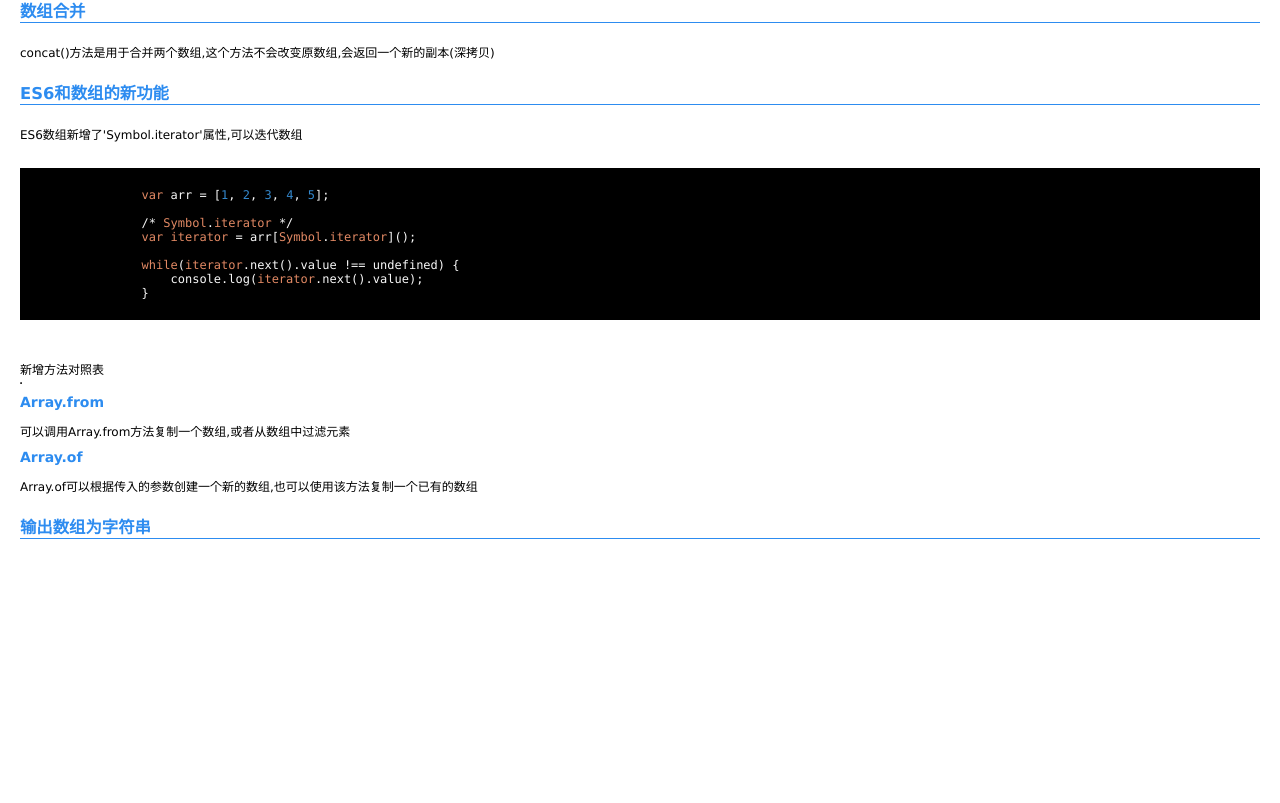
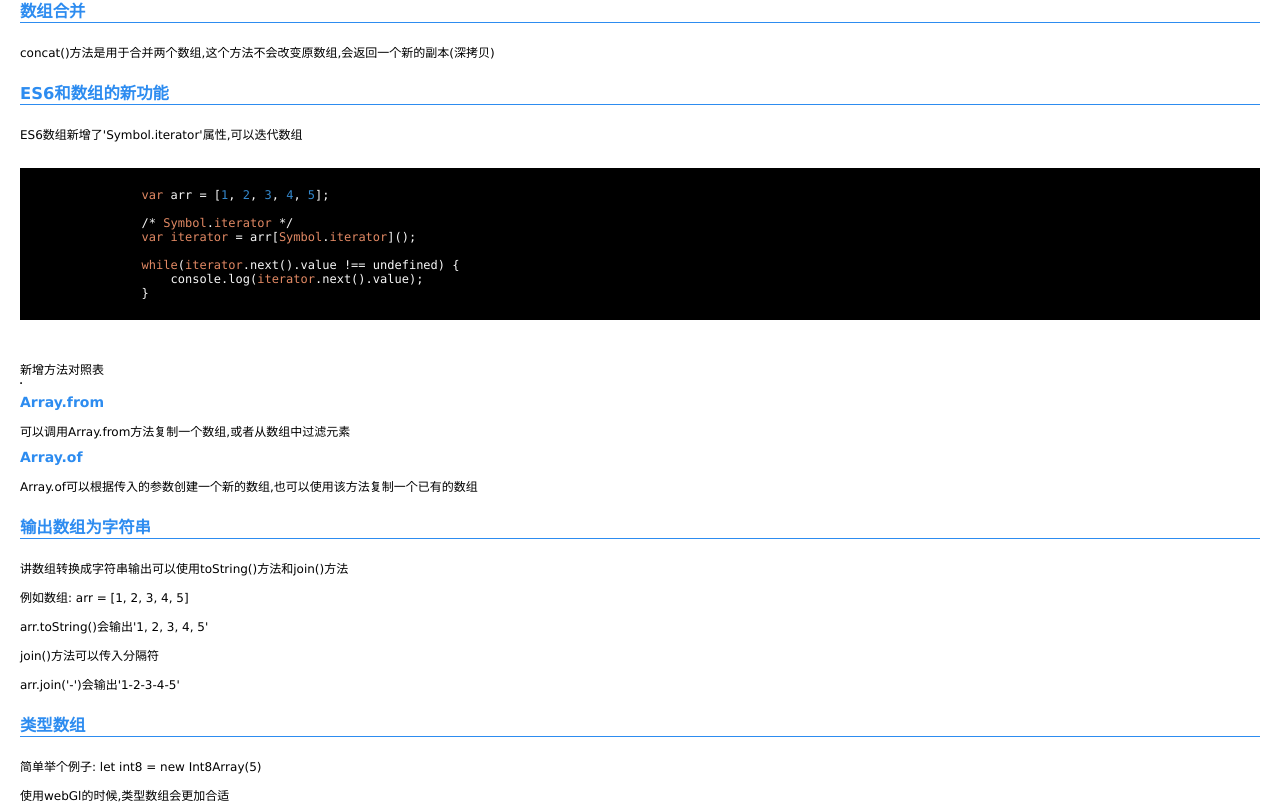
Before and after one commit to FFFfengfengfeng/js-structure, a Vue app: page /#/array in a window 1280 px wide. Shown: the part 1572-2375 px from the top of the page. Before the commit the page ends 2111 px from the top, so only its background shows below. Built offline with nearby package versions, Linux system fonts and the light colour scheme; what iview would draw is missing.

Commit message:
类型数组

```diff
--- a/src/views/Array.vue
+++ b/src/views/Array.vue
@@ -80,6 +80,14 @@
         <h4>Array.of</h4>
         <p>Array.of可以根据传入的参数创建一个新的数组,也可以使用该方法复制一个已有的数组</p>
         <h3>输出数组为字符串</h3>
+        <p>讲数组转换成字符串输出可以使用toString()方法和join()方法</p>
+        <p>例如数组: arr = [1, 2, 3, 4, 5]</p>
+        <p>arr.toString()会输出'1, 2, 3, 4, 5'</p>
+        <p>join()方法可以传入分隔符</p>
+        <p>arr.join('-')会输出'1-2-3-4-5'</p>
+        <h3>类型数组</h3>
+        <p>简单举个例子: let int8 = new Int8Array(5)</p>
+        <p>使用webGl的时候,类型数组会更加合适</p>
     </div>
 </template>
 
```
